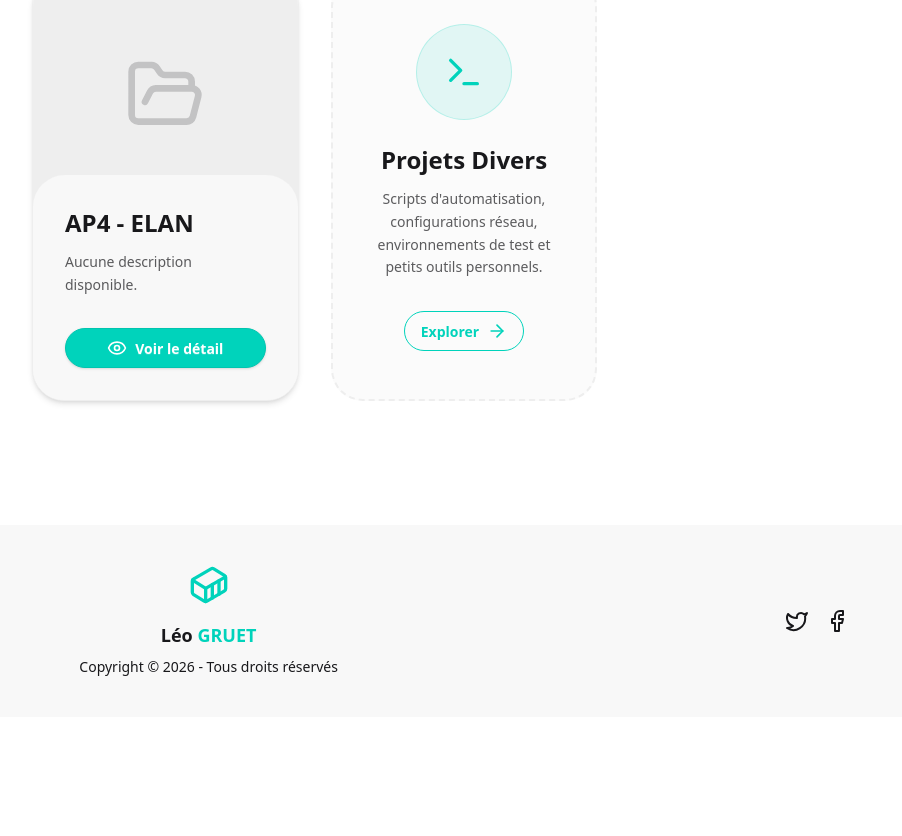
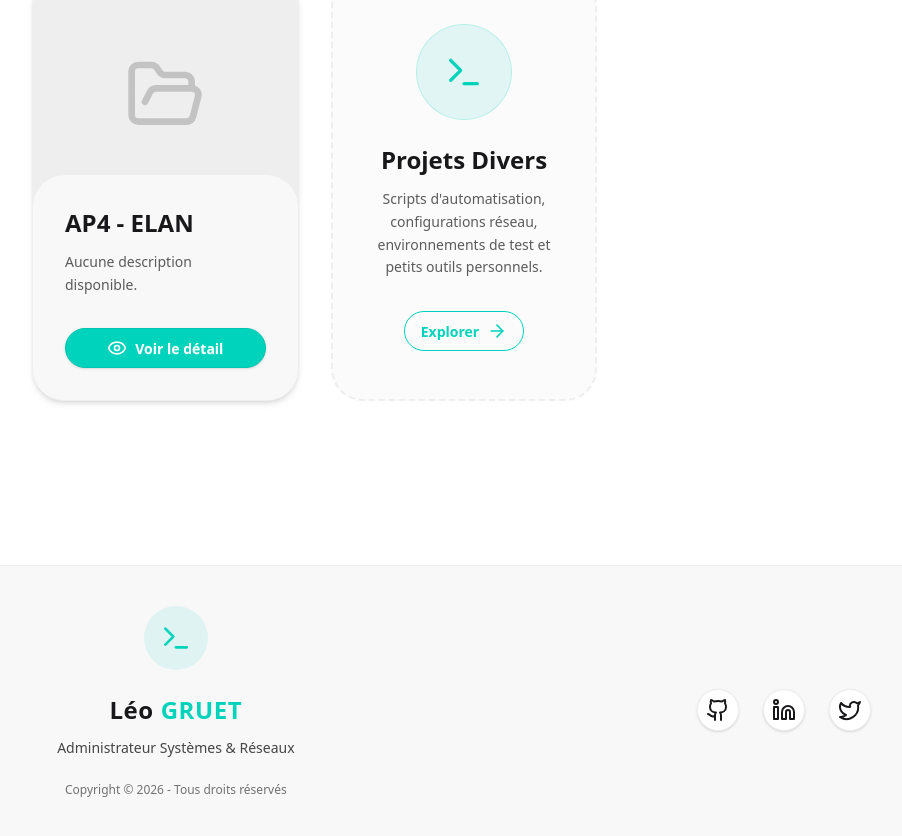
Before and after one commit to TheRinzler65/Portfolio, a React (Vite) app: page / in a window 1280 px wide. Shown: the part 3963-4799 px from the top of the page, without its empty margins (176-1078 px from the left). Before the commit the page ends 4680 px from the top, so only its background shows below. Built offline with nearby package versions, Linux system fonts and the light colour scheme.

Commit message:
update footer

```diff
--- a/src/components/Footer.tsx
+++ b/src/components/Footer.tsx
@@ -1,32 +1,47 @@
-import { Container, Facebook, Twitter } from "lucide-react";
+import { Github, Linkedin, Twitter, Terminal } from "lucide-react";
 
 const Footer = () => {
   return (
-    <footer className="footer footer-center p-10 bg-base-200 text-base-content rounded mt-10">
-      <aside>
-        <Container className="w-10 h-10 text-accent mb-2" />
-        <p className="font-bold text-lg">
+    <footer className="footer footer-center p-10 bg-base-200 text-base-content mt-20 border-t border-base-300">
+      <aside className="flex flex-col items-center">
+        <div className="bg-accent/10 p-4 rounded-full mb-4">
+          <Terminal className="w-8 h-8 text-accent" />
+        </div>
+        <p className="font-bold text-2xl tracking-wide">
           Léo <span className="text-accent">GRUET</span>
         </p>
-        <p>Copyright © {new Date().getFullYear()} - Tous droits réservés</p>
+        <p className="text-sm opacity-80 font-medium mt-1">
+          Administrateur Systèmes & Réseaux
+        </p>
+        <p className="text-xs opacity-60 mt-4">
+          Copyright © {new Date().getFullYear()} - Tous droits réservés
+        </p>
       </aside>
       <nav>
-        <div className="grid grid-flow-col gap-4">
+        <div className="flex gap-6 mt-4">
+          <a
+            href="https://github.com"
+            target="_blank"
+            rel="noopener noreferrer"
+            className="p-2 bg-base-100 rounded-full hover:text-white hover:bg-accent hover:-translate-y-1 transition-all duration-300 shadow-sm border border-base-300"
+          >
+            <Github className="w-6 h-6" />
+          </a>
+          <a
+            href="https://linkedin.com"
+            target="_blank"
+            rel="noopener noreferrer"
+            className="p-2 bg-base-100 rounded-full hover:text-white hover:bg-accent hover:-translate-y-1 transition-all duration-300 shadow-sm border border-base-300"
+          >
+            <Linkedin className="w-6 h-6" />
+          </a>
           <a
             href="https://twitter.com"
             target="_blank"
             rel="noopener noreferrer"
-            className="hover:text-accent transition-colors duration-200"
+            className="p-2 bg-base-100 rounded-full hover:text-white hover:bg-accent hover:-translate-y-1 transition-all duration-300 shadow-sm border border-base-300"
           >
             <Twitter className="w-6 h-6" />
-          </a>
-          <a
-            href="https://facebook.com"
-            target="_blank"
-            rel="noopener noreferrer"
-            className="hover:text-accent transition-colors duration-200"
-          >
-            <Facebook className="w-6 h-6" />
           </a>
         </div>
       </nav>
```
